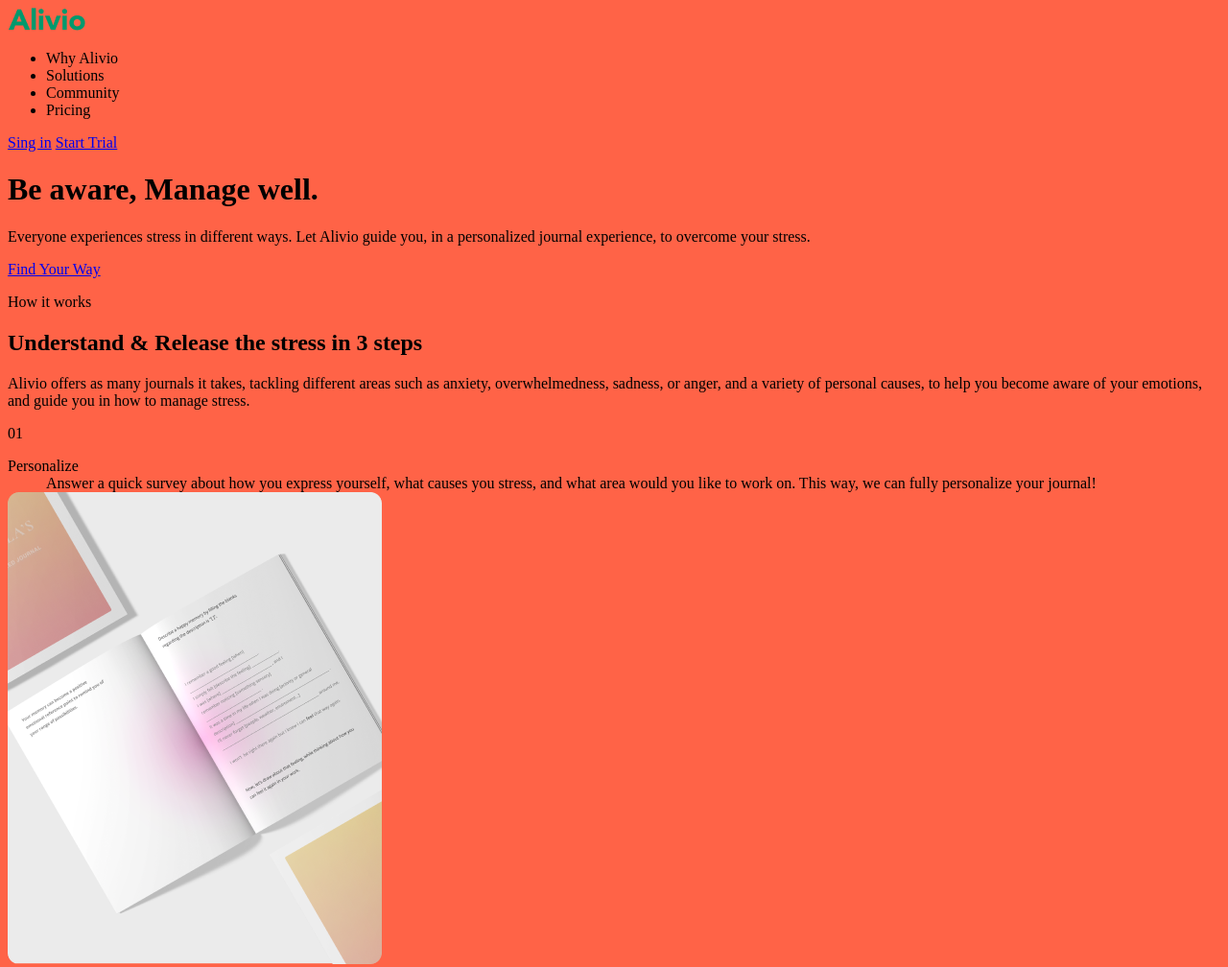
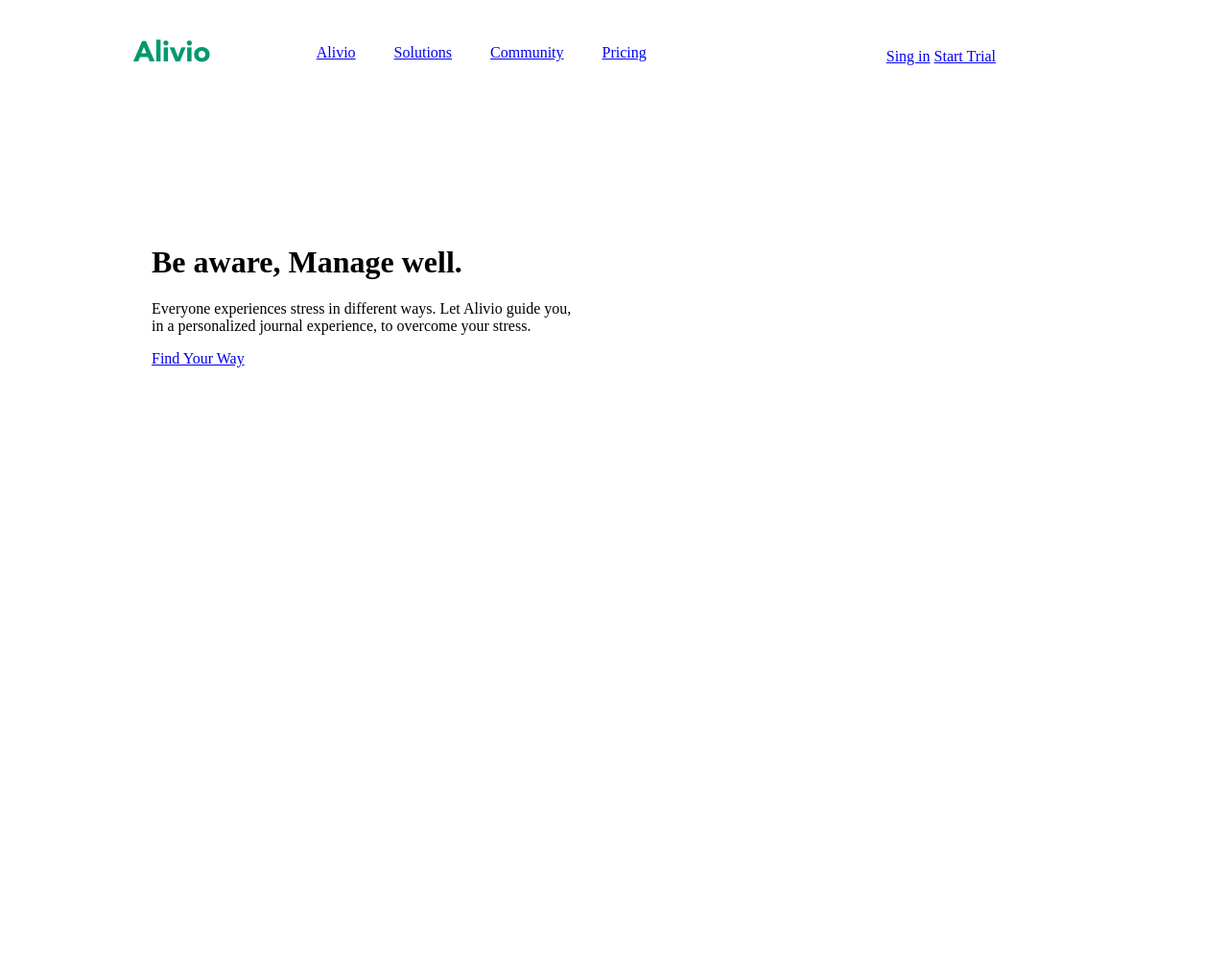
Before and after one commit to ksenksenni/alivio-lending-page, a website: page index.html in a window 1280 px wide. Shown: the top 1008 px of the page at 96% size. Drawn offline with nearby package versions, Linux system fonts and the light colour scheme; files that its build step writes are made by us from their sources.

Commit message:
header flex and style files

```diff
--- /dev/null
+++ b/container.scss
@@ -0,0 +1,4 @@
+.container {
+    max-width: 900px;
+    margin: 0 auto;
+}
--- a/index.html
+++ b/index.html
@@ -8,33 +8,36 @@
     <title>Alivio</title>
     <meta name="keywords" content="manage stress, manage emotions, fight stress ">
     <meta name="description" content="app for manage stress">
-    <link rel="stylesheet" href="css/style.css">
+    <link rel="stylesheet" href="dist/style.css">
 </head>
 
 <body>
-    <header>
-        <div>
+    <header class="header">
+        <div class="header__top container">
             <div>
                 <img src="img/Logo.png" alt="logo">
             </div>
 
-            <nav>
-                <ul>
-                    <li>Why Alivio</li>
-                    <li>Solutions</li>
-                    <li>Community</li>
-                    <li>Pricing</li>
+            <nav class="header__top-menu">
+                <ul class="header__top-menu--items">
+                    <li class="header__top-menu-item"><a href="#">Alivio</a></li>
+                    <li class="header__top-menu-item"><a href="#">Solutions</a></li>
+                    <li class="header__top-menu-item"><a href="#">Community</a></li>
+                    <li class="header__top-menu-item"><a href="#">Pricing</a></li>
                 </ul>
-
-                <a href="#">Sing in</a>
-                <a href="#">Start Trial</a>
+                <div class="header__top-btn">
+                    <a href="#">Sing in</a>
+                    <a href="#">Start Trial</a>
+                </div>
             </nav>
         </div>
 
-        <div>
-            <h1>Be aware, Manage well.</h1>
-            <p>Everyone experiences stress in different ways. Let Alivio guide you, in a personalized journal experience, to overcome your stress.</p>
-            <a href="#">Find Your Way</a>
+        <div class="header__bottom">
+            <div class="header__bottom-content container">
+                <h1>Be aware, Manage well.</h1>
+                <p>Everyone experiences stress in different ways. Let Alivio guide you, in a personalized journal experience, to overcome your stress.</p>
+                <a href="#">Find Your Way</a>
+            </div>
         </div>
     </header>
 
--- /dev/null
+++ b/styles/header.scss
@@ -0,0 +1,46 @@
+.header {
+    margin-bottom: 170px;
+}
+
+.header__top {
+    display: flex;
+    flex-direction: row;
+    justify-content: space-between;
+    align-items: center;
+    margin-top: 30px;
+    margin-bottom: 30px;
+    margin-left: 130px;
+}
+
+.header__top-menu {
+    display: flex;
+    padding-left: 0;
+}
+
+.header__top-menu--items {
+    display: flex;
+    list-style: none;
+}
+
+.header__top-menu-item {
+    margin-right: 40px;
+    &:last-child {
+        margin-right: 0;
+    }
+}
+
+.header__top-btn {
+    margin-left: 250px;
+    margin-top: 20px;
+}
+
+.header__bottom {
+    height: 800px;
+}
+
+.header__bottom-content {
+    width: 440px;
+    margin-top: 175px;
+    margin-bottom: 335px;
+    margin-left: 150px;
+}
--- a/styles/style.scss
+++ b/styles/style.scss
@@ -1,3 +1,2 @@
-body {
-    background-color: tomato;
-}
+@import "./container.scss";
+@import "./header.scss";
```
